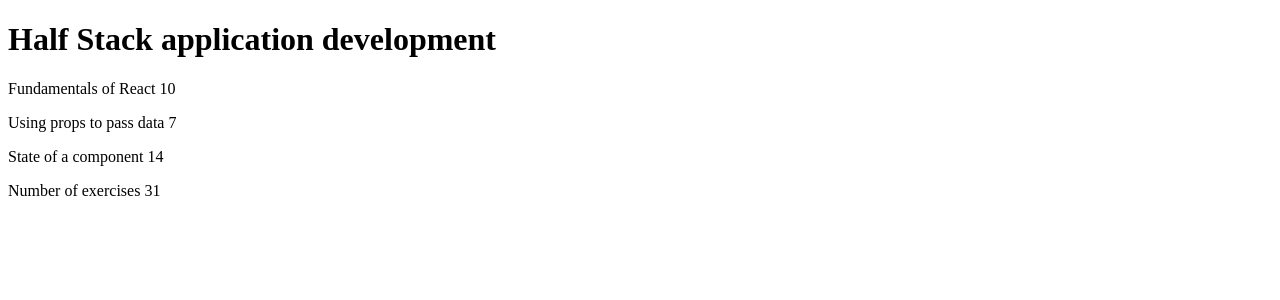
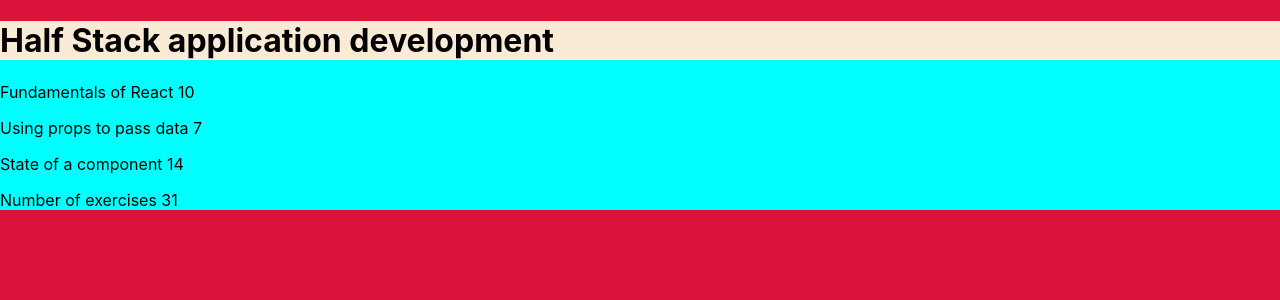
Before and after one commit to hamtaroratmah/Web3, a React (Create React App) app in the folder introductionToReact/exercise1_1/: page / in a window 1280 px wide. Shown: the top 300 px of the page. Built offline with nearby package versions, Linux system fonts and the light colour scheme.

Commit message:
1.1-1.2 : css style

```diff
--- /dev/null
+++ b/introductionToReact/exercise1_1/src/components/App/App.css
@@ -0,0 +1,3 @@
+div{
+    background-color: cyan;
+}
--- a/introductionToReact/exercise1_1/src/components/App/App.jsx
+++ b/introductionToReact/exercise1_1/src/components/App/App.jsx
@@ -1,6 +1,7 @@
 import Header from "components/Header/Header";
 import Content from "components/Content/Content";
 import Total from "components/Total/Total";
+import './App.css'
 
 const App = () => {
   const course = 'Half Stack application development'
--- a/introductionToReact/exercise1_1/src/components/Content/Content.jsx
+++ b/introductionToReact/exercise1_1/src/components/Content/Content.jsx
@@ -1,4 +1,5 @@
 import Part from "components/Part/Part";
+
 
 const Content = (props)=>{
   return (
@@ -9,4 +10,6 @@
     </>
   )
 }
+
+
 export default Content
--- /dev/null
+++ b/introductionToReact/exercise1_1/src/components/Header/Header.css
@@ -0,0 +1,3 @@
+.header{
+    background-color: antiquewhite;
+}
--- a/introductionToReact/exercise1_1/src/components/Header/Header.jsx
+++ b/introductionToReact/exercise1_1/src/components/Header/Header.jsx
@@ -1,8 +1,9 @@
+import './Header.css'
 const Header = (props) => {
   return (
-    <>
+    <div className={"header"}>
       <h1>{props.course}</h1>
-    </>
+    </div>
   )
 }
 
--- /dev/null
+++ b/introductionToReact/exercise1_1/src/index.css
@@ -0,0 +1,14 @@
+body {
+    margin: 0;
+    font-family: -apple-system, BlinkMacSystemFont, 'Segoe UI', 'Roboto', 'Oxygen',
+    'Ubuntu', 'Cantarell', 'Fira Sans', 'Droid Sans', 'Helvetica Neue',
+    sans-serif;
+    -webkit-font-smoothing: antialiased;
+    -moz-osx-font-smoothing: grayscale;
+    background-color: crimson;
+}
+
+code {
+    font-family: source-code-pro, Menlo, Monaco, Consolas, 'Courier New',
+    monospace;
+}
--- a/introductionToReact/exercise1_1/src/index.js
+++ b/introductionToReact/exercise1_1/src/index.js
@@ -1,5 +1,6 @@
 import React from 'react'
 import ReactDOM from 'react-dom/client'
+import './index.css'
 
 import App from './components/App/App'
 
```
